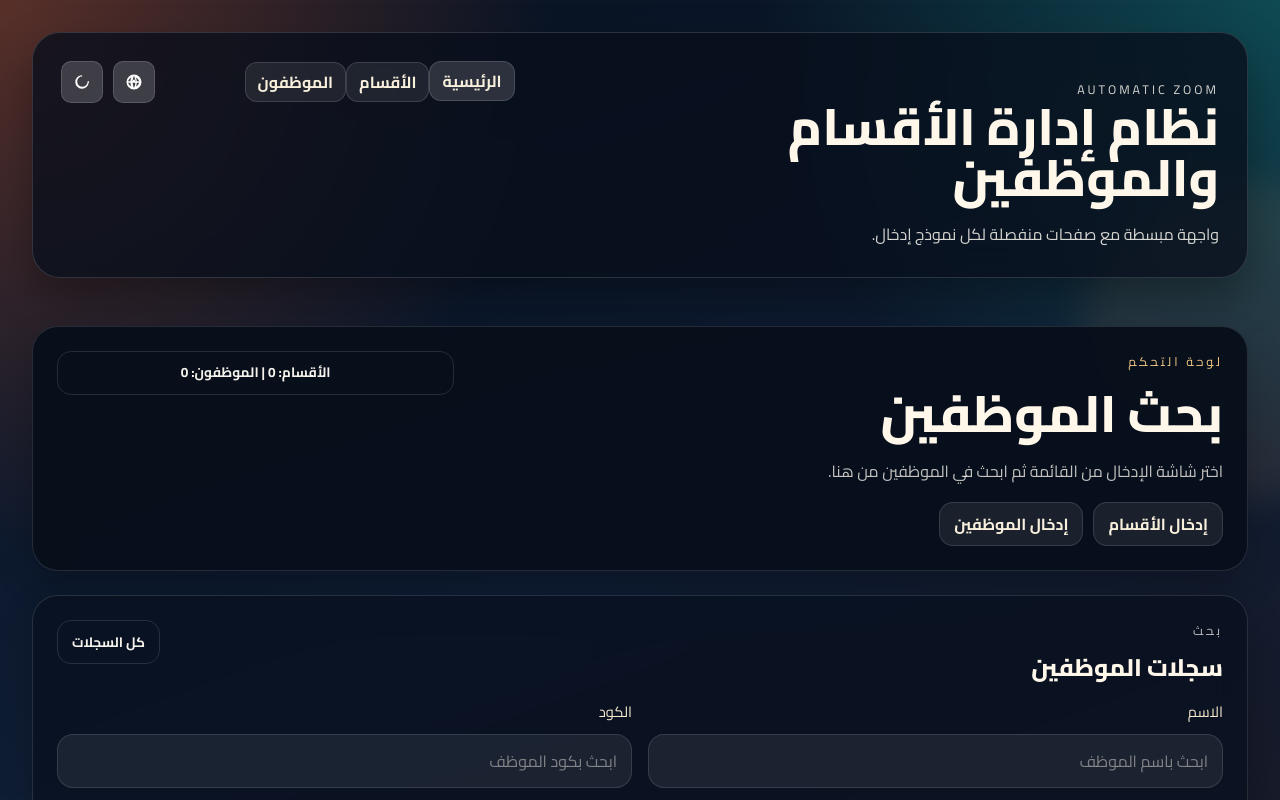
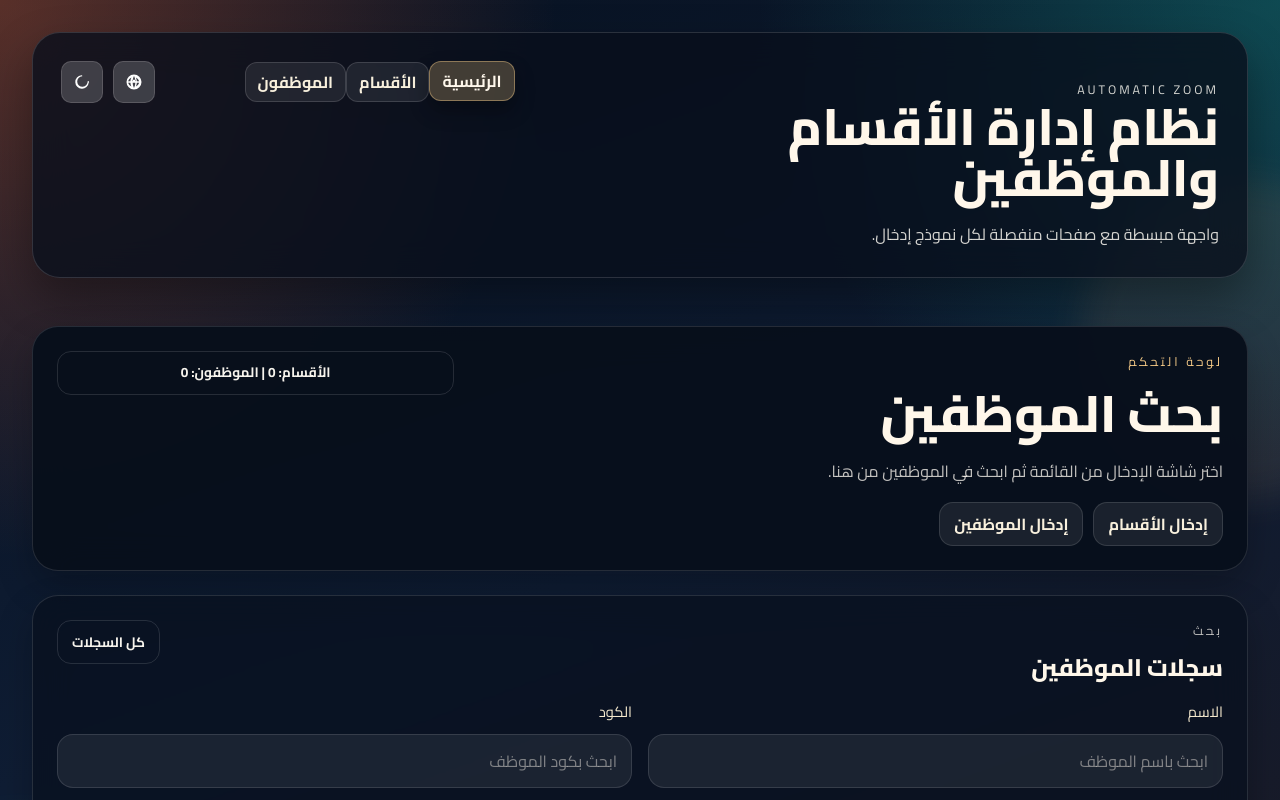
Before and after one commit to naplanbridge-creator/IT505, an Angular app in the folder frontend/: page / in a window 1280 px wide. Shown: the top 800 px of the page. Built offline with nearby package versions, Linux system fonts and the light colour scheme; no server answers.

Commit message:
Improve dark mode header contrast

```diff
--- a/frontend/src/app/app.scss
+++ b/frontend/src/app/app.scss
@@ -127,13 +127,19 @@
 	color: var(--nav-text);
 	text-decoration: none;
 	font-weight: 700;
-	transition: transform 0.18s ease, background 0.18s ease;
+	transition: transform 0.18s ease, background 0.18s ease, border-color 0.18s ease, color 0.18s ease, box-shadow 0.18s ease;
 }
 
 .top-links a:hover,
 .top-links a.active {
 	transform: translateY(-1px);
 	background: var(--nav-active-bg);
+}
+
+.top-links a.active {
+	border-color: var(--nav-active-border);
+	color: var(--nav-active-text);
+	box-shadow: 0 10px 20px var(--nav-active-shadow);
 }
 
 .icon-btn {
--- a/frontend/src/styles.scss
+++ b/frontend/src/styles.scss
@@ -31,7 +31,10 @@
 	--nav-border: rgba(255, 255, 255, 0.14);
 	--nav-bg: rgba(255, 255, 255, 0.08);
 	--nav-text: #f8f0dd;
-	--nav-active-bg: rgba(255, 255, 255, 0.14);
+	--nav-active-bg: rgba(246, 203, 135, 0.24);
+	--nav-active-text: #fff8ec;
+	--nav-active-border: rgba(246, 203, 135, 0.42);
+	--nav-active-shadow: rgba(0, 0, 0, 0.32);
 	--switch-border: rgba(255, 255, 255, 0.14);
 	--switch-bg: rgba(255, 255, 255, 0.08);
 	--switch-btn-text: #f7f4ed;
@@ -112,6 +115,9 @@
 	--nav-bg: rgba(248, 251, 255, 0.98);
 	--nav-text: #1b2f57;
 	--nav-active-bg: #d4e6ff;
+	--nav-active-text: #0a2550;
+	--nav-active-border: rgba(31, 86, 161, 0.3);
+	--nav-active-shadow: rgba(20, 59, 122, 0.12);
 	--switch-border: rgba(20, 59, 122, 0.26);
 	--switch-bg: rgba(248, 251, 255, 0.98);
 	--switch-btn-text: #153464;
```
